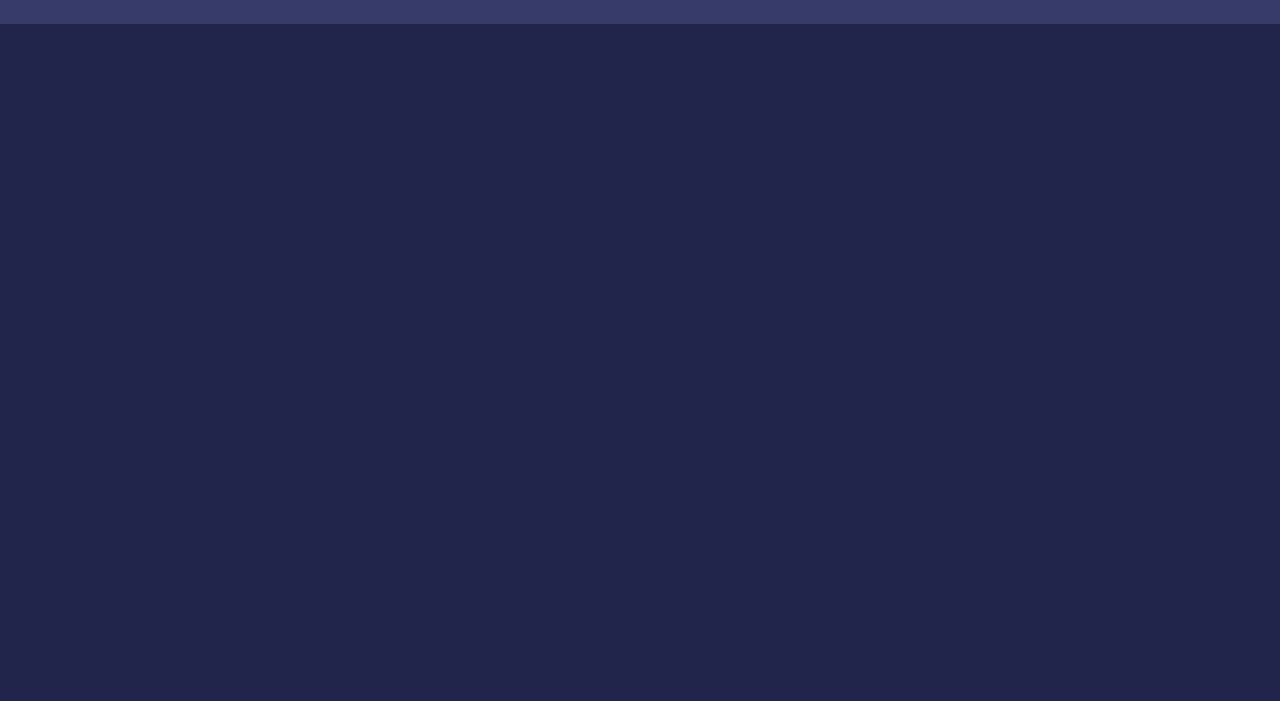
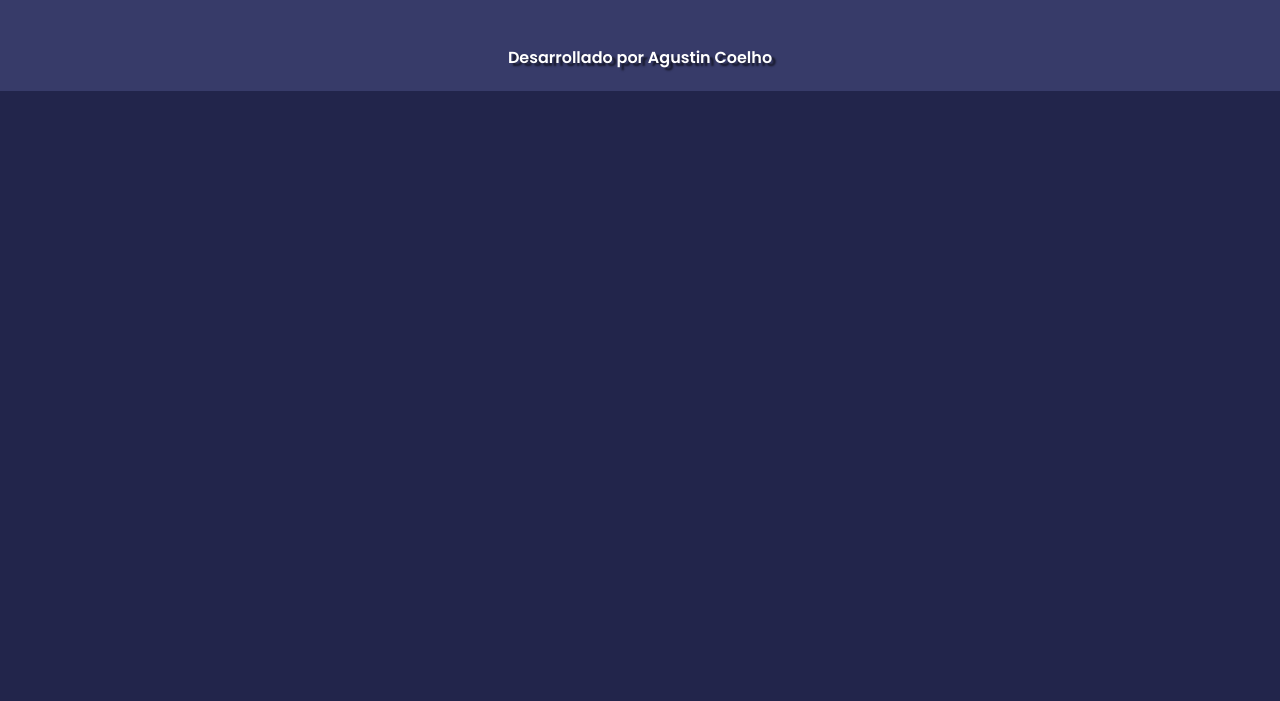
Before and after one commit to ccoelh0/buscador-de-peliculas, a plain HTML site: page index.html in a window 1280 px wide. Shown: the part 99-800 px from the top of the page. Drawn offline with nearby package versions, Linux system fonts and the light colour scheme; no server answers.

Commit message:
agregue footer

```diff
--- a/index.html
+++ b/index.html
@@ -14,6 +14,11 @@
       </form>
     </header>
     <main id="main"></main>
+    <footer>
+      <h4>
+        Desarrollado por <a href="https://github.com/ccoelh0">Agustin Coelho</a>
+      </h4>
+    </footer>
     <!-- jquery -->
     <script
       src="https://code.jquery.com/jquery-3.5.1.js"
--- a/style.css
+++ b/style.css
@@ -21,6 +21,20 @@ header {
 
 header h1 {
   color: white;
+  text-shadow: 4px 3px 2px rgba(0, 0, 0, 0.6);
+}
+
+footer {
+  background-color: #373b69;
+  color: white;
+  display: flex;
+  justify-content: center;
+  text-shadow: 4px 3px 2px rgba(0, 0, 0, 0.6);
+}
+
+footer a {
+  color: white;
+  text-decoration: none;
   text-shadow: 4px 3px 2px rgba(0, 0, 0, 0.6);
 }
 
```
